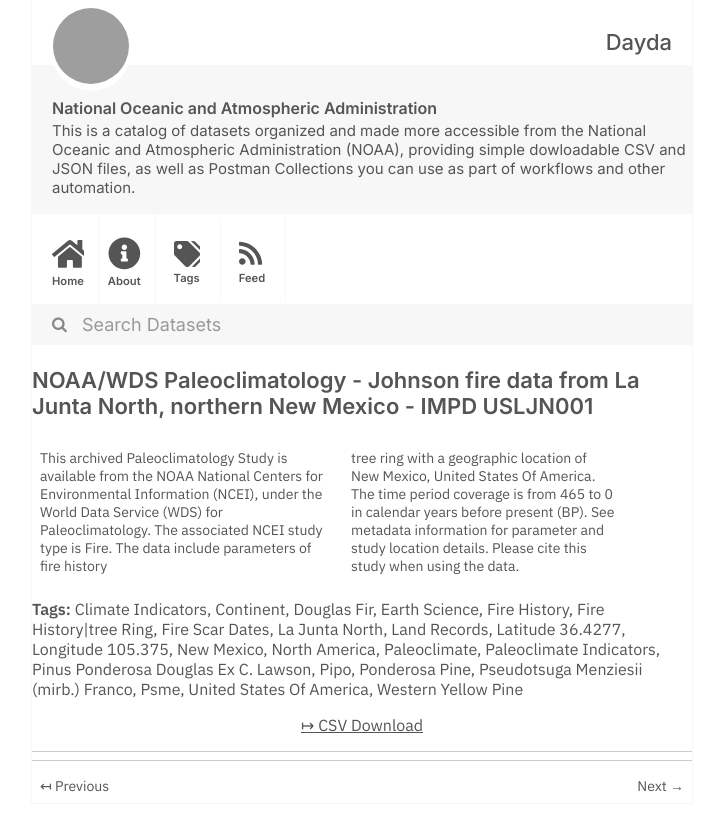
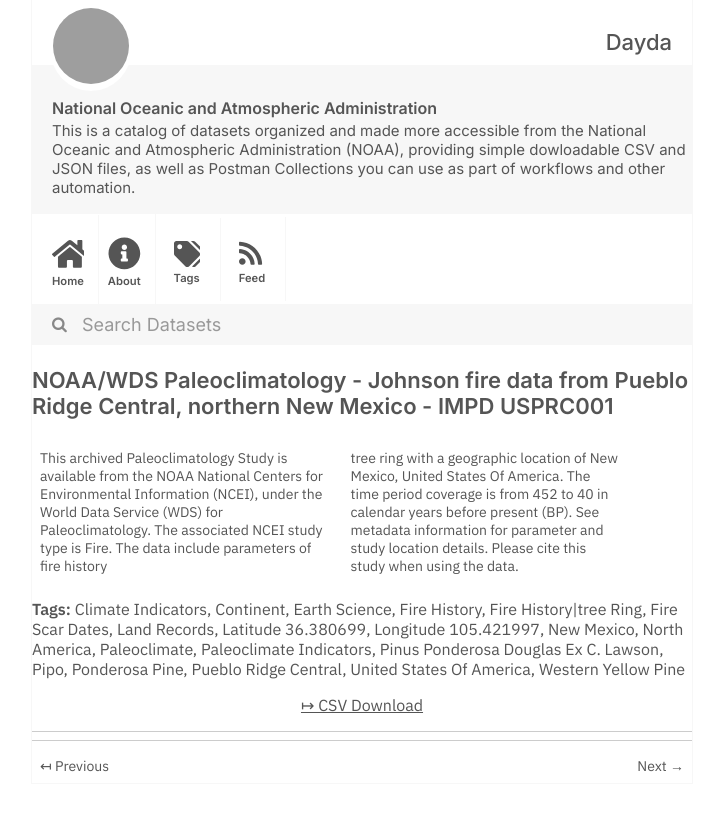
Before and after one commit to dayda-entities/national-oceanic-and-atmospheric-administration, a Jekyll site: the page built from _posts/2020-11-12-noaawds-paleoclimatology-johns.md, in a window 1280 px wide, cut to the strip 0-831 px from the top of the page. Shown: the whole strip, without its empty margins (278-997 px from the left). Built offline with Jekyll 4.4.1, drawn with Linux system fonts in a browser that asks for light colours; grey boxes are pictures that could not be loaded.

Commit message:
Publish Data

```diff
--- a/_posts/2020-11-12-noaawds-paleoclimatology-johns.md
+++ b/_posts/2020-11-12-noaawds-paleoclimatology-johns.md
@@ -1,23 +1,21 @@
 ---
 title: >-
-  NOAA/WDS Paleoclimatology - Johnson fire data from La Junta North, northern
-  New Mexico - IMPD USLJN001
-created: '2020-11-12T06:15:44.320225'
-modified: '2021-02-02T20:44:56.171579'
+  NOAA/WDS Paleoclimatology - Johnson fire data from Pueblo Ridge Central,
+  northern New Mexico - IMPD USPRC001
+created: '2020-11-12T06:22:41.458976'
+modified: '2021-02-02T20:55:36.190595'
 state: active
 type: dataset
 tags:
   - Climate Indicators
   - Continent
-  - Douglas Fir
   - Earth Science
   - Fire History
   - Fire History|tree Ring
   - Fire Scar Dates
-  - La Junta North
   - Land Records
-  - Latitude 36.4277
-  - Longitude  105.375
+  - Latitude 36.380699
+  - Longitude  105.421997
   - New Mexico
   - North America
   - Paleoclimate
@@ -25,15 +23,14 @@ tags:
   - Pinus Ponderosa Douglas Ex C. Lawson
   - Pipo
   - Ponderosa Pine
-  - Pseudotsuga Menziesii (mirb.) Franco
-  - Psme
+  - Pueblo Ridge Central
   - United States Of America
   - Western Yellow Pine
 groups: []
 csv_url: >-
-  https://www.ncei.noaa.gov/pub/data/paleo/firehistory/firescar/northamerica/supplemental/usljn001_tree_meta.csv
+  https://www.ncei.noaa.gov/pub/data/paleo/firehistory/firescar/northamerica/supplemental/usprc001_tree_meta.csv
 json_url: ''
 layout: post
 
 ---
-This archived Paleoclimatology Study is available from the NOAA National Centers for Environmental Information (NCEI), under the World Data Service (WDS) for Paleoclimatology. The associated NCEI study type is Fire. The data include parameters of fire history|tree ring with a geographic location of New Mexico, United States Of America. The time period coverage is from 465 to 0 in calendar years before present (BP). See metadata information for parameter and study location details. Please cite this study when using the data.
+This archived Paleoclimatology Study is available from the NOAA National Centers for Environmental Information (NCEI), under the World Data Service (WDS) for Paleoclimatology. The associated NCEI study type is Fire. The data include parameters of fire history|tree ring with a geographic location of New Mexico, United States Of America. The time period coverage is from 452 to 40 in calendar years before present (BP). See metadata information for parameter and study location details. Please cite this study when using the data.
```
